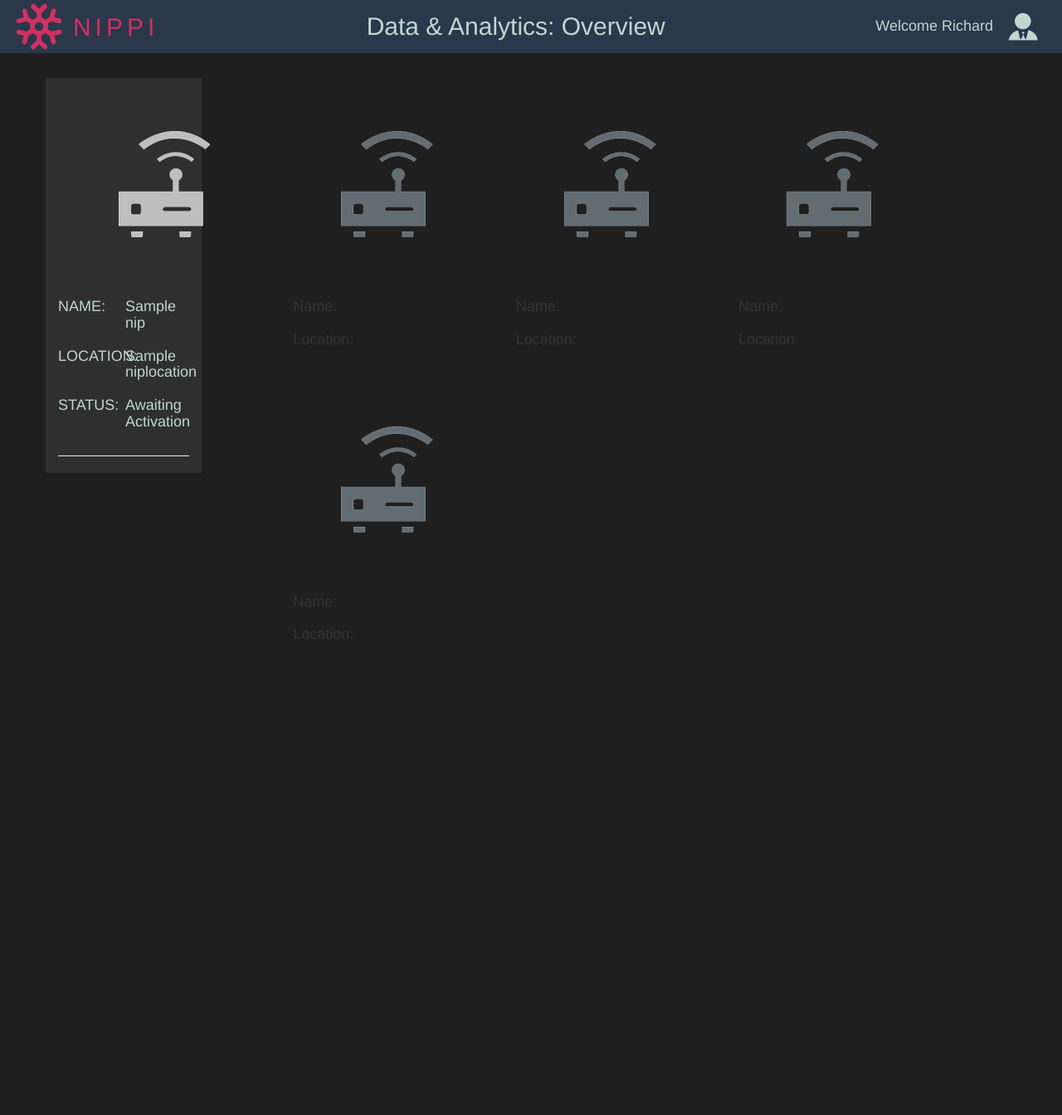
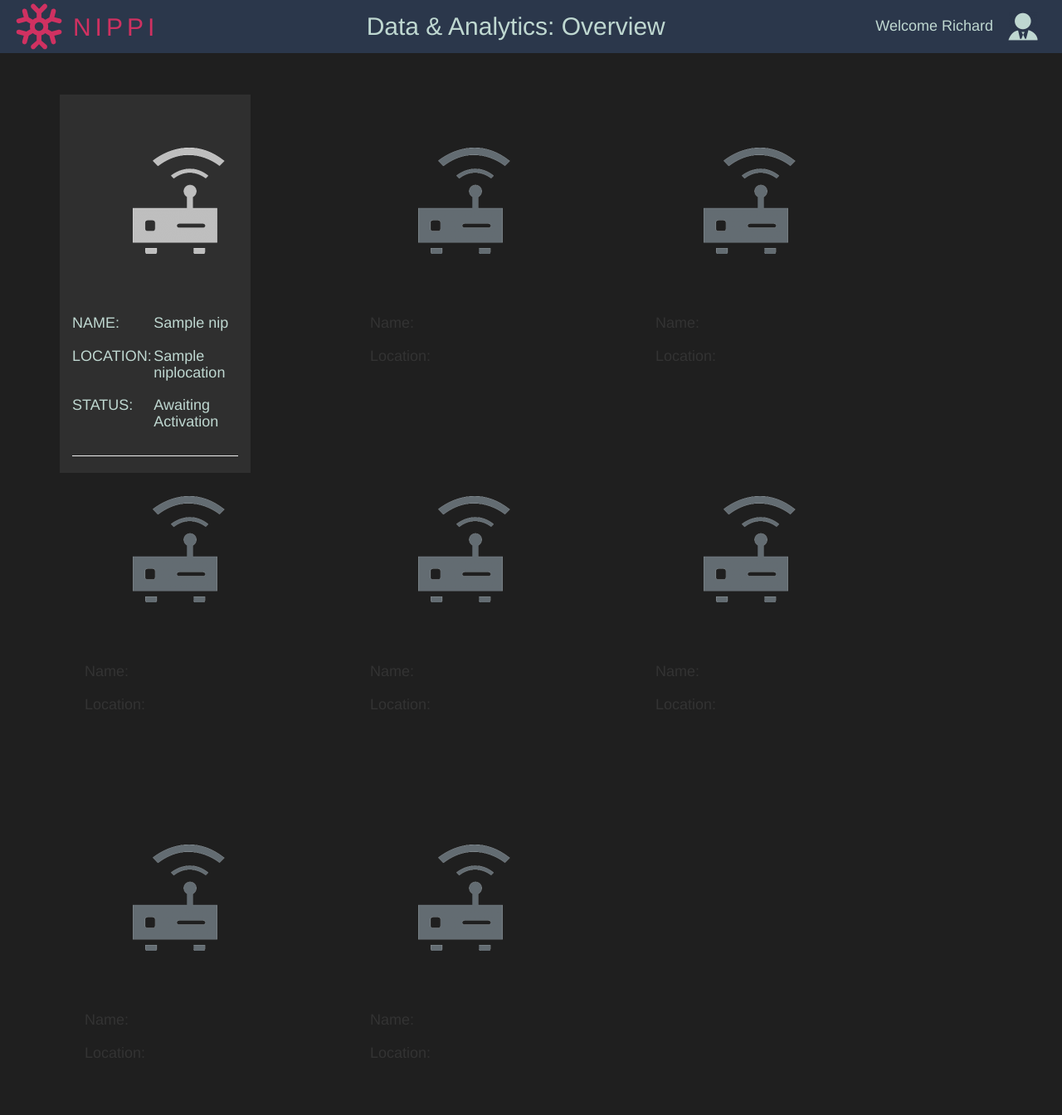
Before and after one commit to RichardSmith159/NIPPI, a Django app: page /analytics/ in a window 1280 px wide. Shown: the whole page at 83% size. Before the commit the page ends 770 px from the top, so only its background shows below. Run offline with Django 3.2, Linux system fonts and the light colour scheme; tables that the repository leaves empty hold one stand-in row (values such as "Sample post"); some libraries are stand-ins or nearby versions.

Commit message:
better styling for containers

```diff
--- a/analytics/static/css/nipContainer.css
+++ b/analytics/static/css/nipContainer.css
@@ -1,7 +1,10 @@
 .nipContainer {
-    margin-left: 30px;
-    margin-right: 30px;
+    margin-top: 20px;
+    margin-left: 47px;
+    margin-right: 47px;
     padding: 10px;
+    width: 20%;
+    height: 400px;
 }
 
 
--- a/analytics/templates/analytics/analyticsDashboard.html
+++ b/analytics/templates/analytics/analyticsDashboard.html
@@ -32,7 +32,7 @@
     {% for row in nip_array %}
         {% for nip in row %}
             {% if nip == "EMPTY" %}
-                <div class="col-md-2 nipContainer">
+                <div class="col-md-3 nipContainer">
                     <div class="col-md-12 nipIconContainer" align="middle">
                         <img src="{% static 'images/nip_icon_dark_grey.png' %}" class="nipIcon">
                     </div>
@@ -54,7 +54,7 @@
                     </div>
                 </div>
             {% else %}
-                <div class="col-md-2 nipContainer">
+                <div class="col-md-3 nipContainer">
                     <div class="col-md-12 nipInnerContainer">
                         <div class="col-md-12" align="middle">
                             {% if nip.status == "AA" %}
--- a/analytics/views.py
+++ b/analytics/views.py
@@ -5,7 +5,7 @@ from django.shortcuts import render
 
 from nips.models import Nip
 
-NIP_ROW_LENGTH = 5
+NIP_ROW_LENGTH = 4
 
 def overview(request):
 
@@ -17,6 +17,9 @@ def overview(request):
         while len(result[-1]) < NIP_ROW_LENGTH:
             result[-1].append("EMPTY")
 
+    result.append(["EMPTY"]*4)
+
+    print result
     return render(
         request,
         "analytics/analyticsDashboard.html",
```
